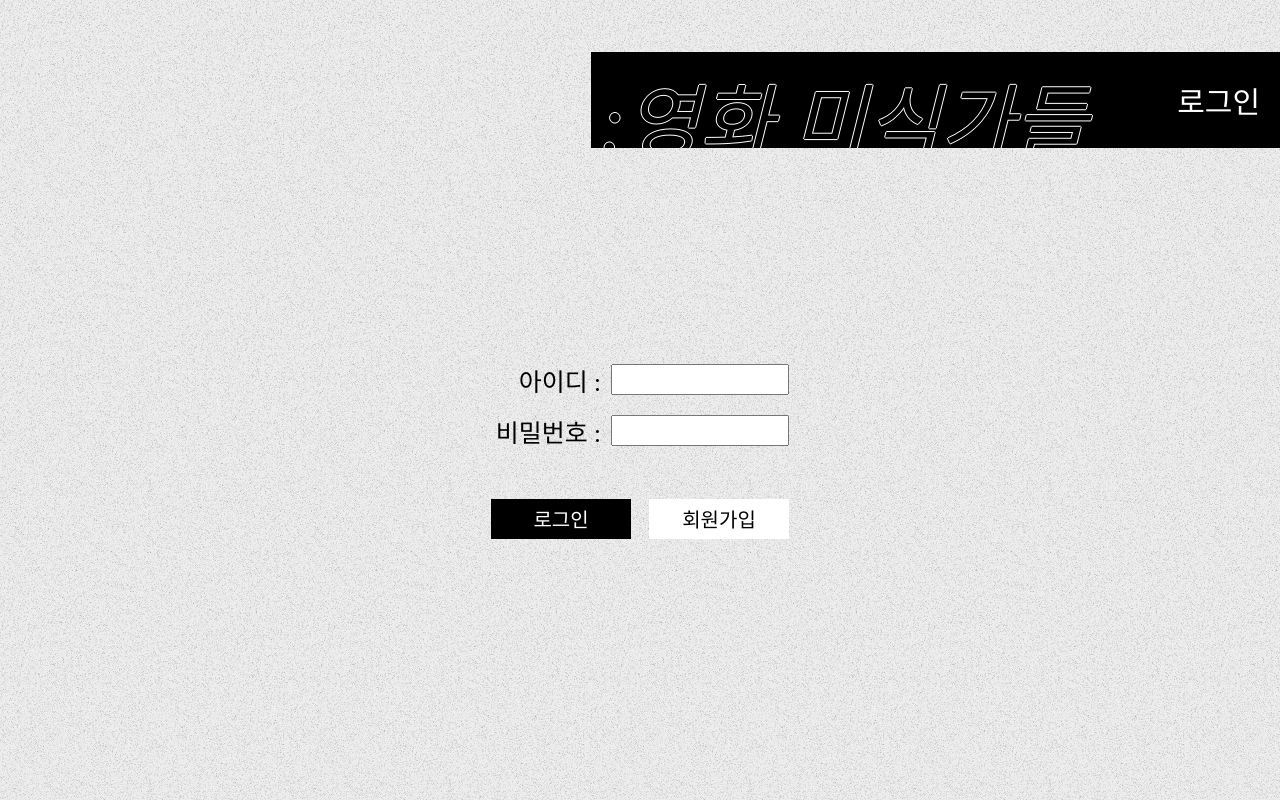
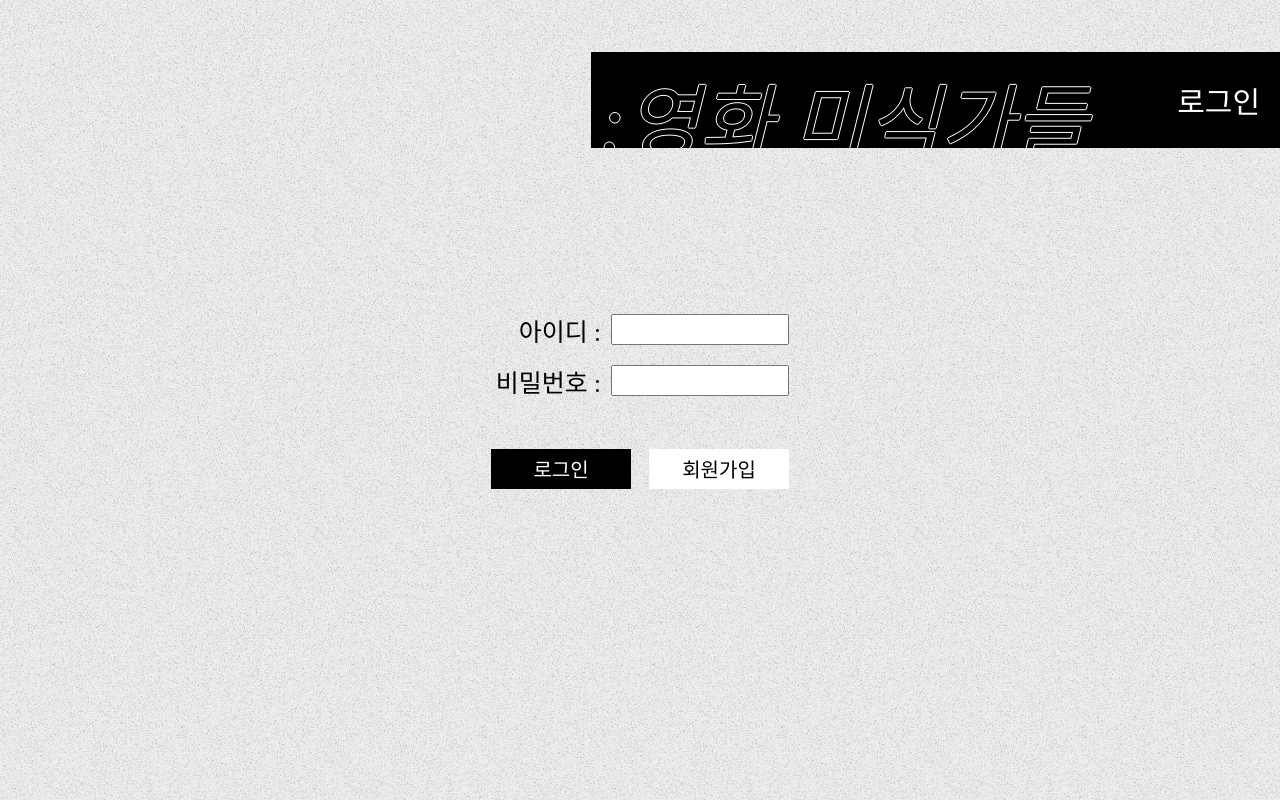
Before and after one commit to MinJi1999/movieTasters, a React (Create React App) app in the folder client/: page /login in a window 1280 px wide. Built offline with nearby package versions, Linux system fonts and the light colour scheme; no server answers; a web font is replaced by a local one.

Commit message:
update: 폼 감싸는 div에 min-height 적용

```diff
--- a/client/src/components/views/Login/index.scss
+++ b/client/src/components/views/Login/index.scss
@@ -8,7 +8,7 @@
 
 .login-area {
   width: 100%;
-  height: calc(100vh - 300px);
+  min-height: 400px;
   display: flex;
   justify-content: center;
   align-items: center;
--- a/client/src/components/views/Register/index.scss
+++ b/client/src/components/views/Register/index.scss
@@ -8,7 +8,7 @@
 
 .register-area {
   width: 100%;
-  height: calc(100vh - 300px);
+  min-height: 400px;
   display: flex;
   justify-content: center;
   align-items: center;
```
